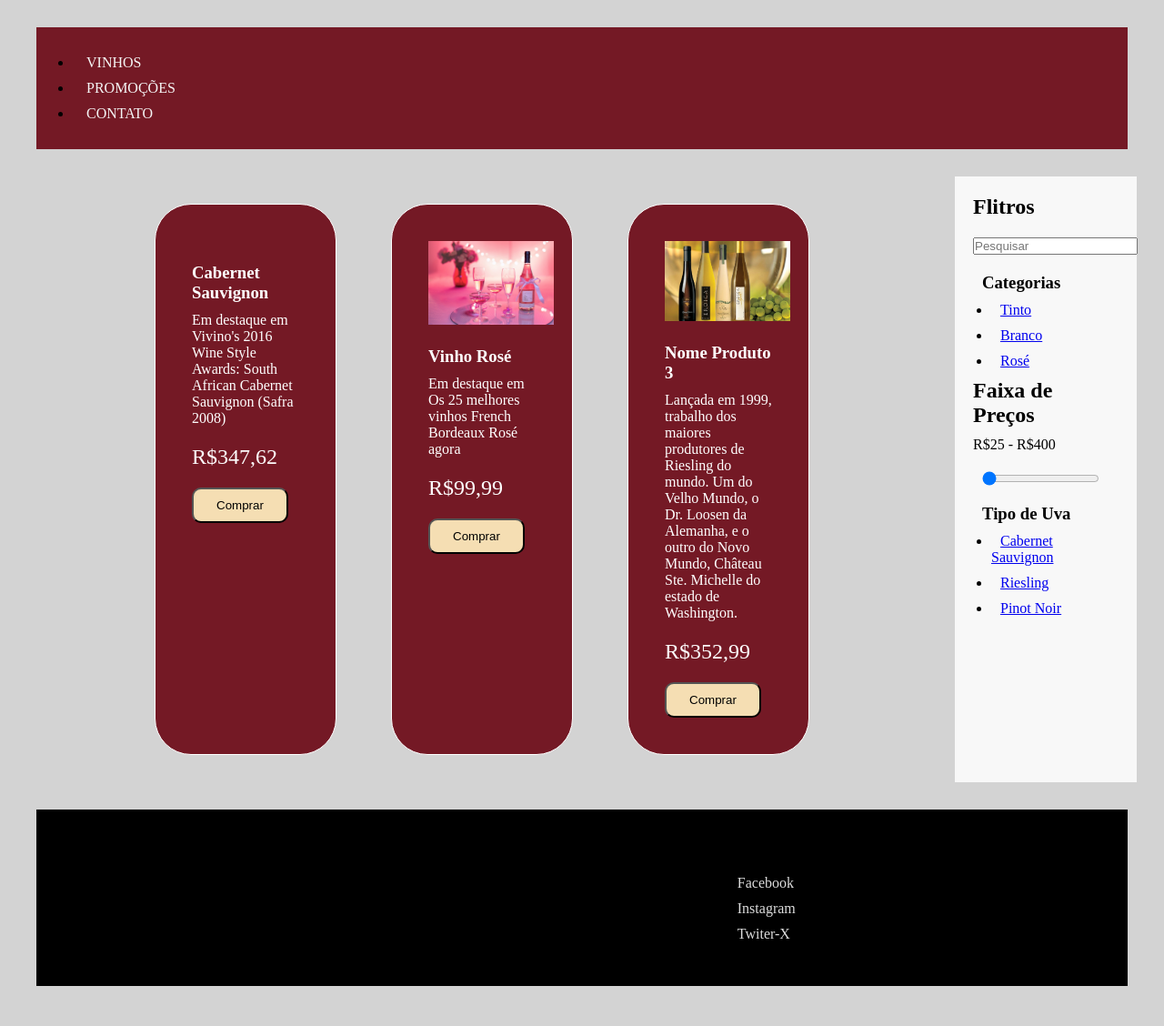
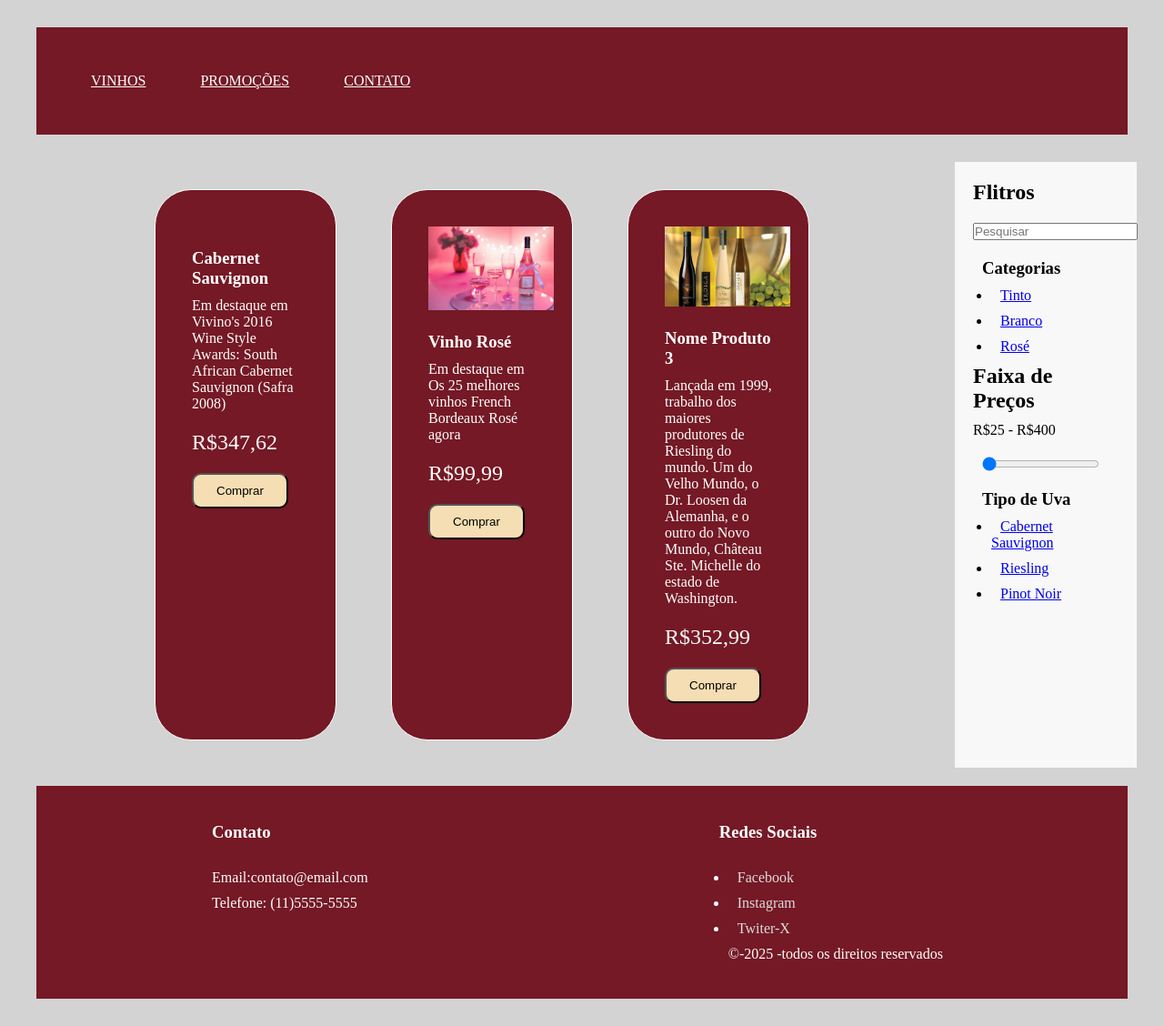
Before and after one commit to chalenge-1espg/cp1-front, a plain HTML site: page index.html in a window 1280 px wide. Shown: the whole page at 91% size. Drawn offline with Linux system fonts and the light colour scheme.

Commit message:
Ajustando as cores do css

```diff
--- a/src/css/estilo.css
+++ b/src/css/estilo.css
@@ -13,20 +13,26 @@ body{
     min-height: 100vh;
 }
 header{
+    background: rgb(116, 25, 37);
+    color: #f4f4f4;
+    padding: 20px;
     display: flex;
-    padding: 10px;
-    background:rgb(116, 25, 37);
 }
- header nav ul li a{
-    color: whitesmoke;
-    text-decoration: none;
-    text-transform:uppercase;
-    padding: 10px 5px ;
- }
- header nav ul li a :hover {
-    text-decoration: underline 5px white;
-
- }
+header nav ul{
+    list-style: none;
+    padding: 0;
+    /* top,bottom E right,left  */
+    margin: 10px 0;
+    display: flex;
+}
+header nav ul li a{
+    color: #fff;
+    text-transform: uppercase;
+    padding: 5px 10px;
+}
+header nav ul li a:hover{
+    text-decoration: underline 5px Lavender;
+}
 
 
 #conteudo{
@@ -83,7 +89,10 @@ aside{
 
 }
 footer{
-    background: black;
+    background: rgb(116, 25, 37);
+    color: #fff;
+    padding: 20px 0;
+    margin-top: auto;
 }
 .footer-content{
     display: flex;
```
